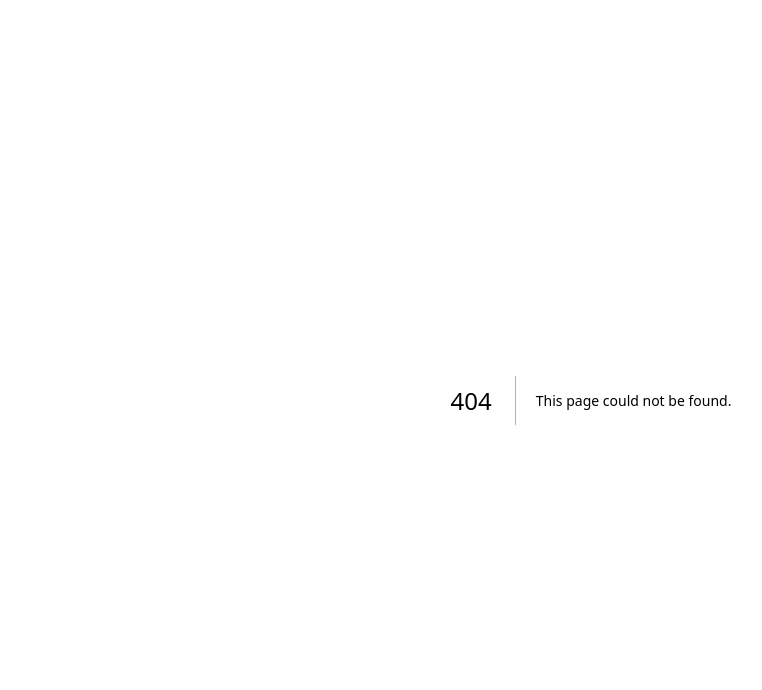
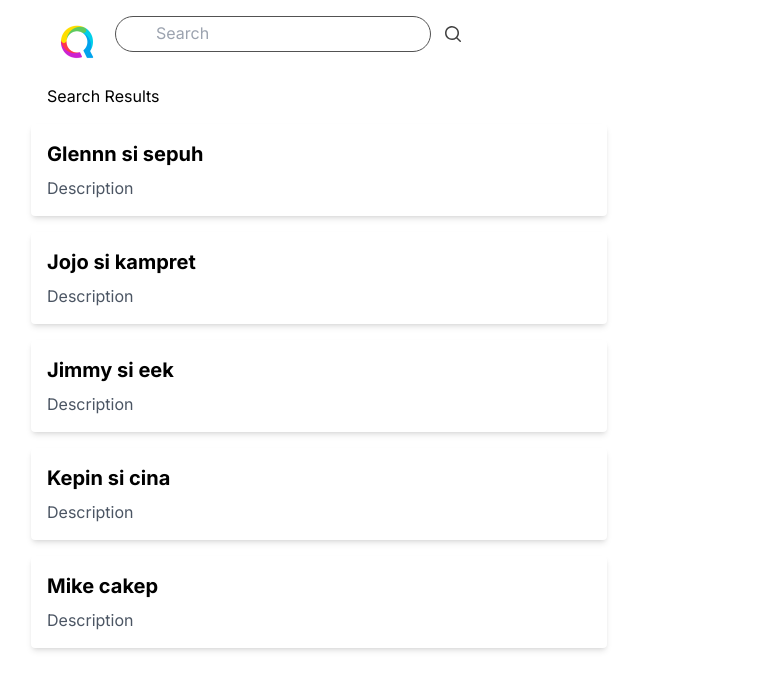
Before and after one commit to glennprays/search-engine-ui, a Next.js app: page /search in a window 1280 px wide. Before the commit this address had no page. Shown: the top 690 px of the page, without its empty margins (49-811 px from the left). Built offline with nearby package versions, Linux system fonts and the light colour scheme.

Commit message:
add url params

```diff
--- a/src/app/page.tsx
+++ b/src/app/page.tsx
@@ -1,6 +1,6 @@
 'use client'
 import HomePage from "./homepage/Homepage";
-import SearchResult from "./searchpage/page";
+import SearchResult from "./search/page";
 
 
 export default function Home() {
--- a/src/app/searchpage/page.tsx
+++ b/src/app/search/page.tsx
@@ -2,6 +2,7 @@
 import Search from "@/components/search/searchEngine";
 import Image from 'next/image';
 import logo from '../../../public/images/SearchLogo.png';
+import { useRouter } from 'next/router';
 
 const SearchResults = [
   { id: 1, title: 'Glennn si sepuh', description: 'Description' },
@@ -12,15 +13,19 @@ const SearchResults = [
 ];
 
 export default function SearchResult() {
+  const router = useRouter();
+  const { q } = router.query;
+
   return (
     <div className="max-w-2xl p-4 pl-20">
-      <div className="flex items-center self-start mb-4 ml-4"> {/* Added self-start class */}
+      <div className="flex items-center self-start mb-4 ml-4">
         <Image src={logo} alt="Logo" width={60} height={60} className="mr-2" />
         <Search />
       </div>
       <h5 className="mb-4 ml-4">Search Results</h5>
       {SearchResults.map((result) => (
         <a key={result.id} href={`/result/${result.id}`}>
+          {/* Include the query parameter in the href */}
           <div className="bg-white rounded p-4 mb-4 shadow-md cursor-pointer">
             <h3 className="text-xl font-bold mb-2">{result.title}</h3>
             <p className="text-gray-600">{result.description}</p>
--- a/src/components/search/searchEngine.tsx
+++ b/src/components/search/searchEngine.tsx
@@ -3,7 +3,7 @@ export default function searchEngine() {
     return(
         <div className="mb-4 flex w-full flex-wrap items-stretch">
             <input type="search" className="m-0 rounded-full border border-solid border-neutral-600 bg-transparent bg-clip-padding px-10 py-[0.25rem] text-base font-normal leading-[1.6] text-neutral-700 outline-none transition duration-200 ease-in-out focus:z-[3] focus:border-primary focus:text-neutral-700 focus:shadow-[inset_0_0_0_1px_rgb(59,113,202)] focus:outline-none" placeholder="Search" aria-label="Search" aria-describedby="button-addon2" />
-            <a href="/searchpage" className="flex items-center">
+            <a href="/search" className="flex items-center">
               <span className="input-group-text flex items-center whitespace-nowrap rounded px-3 py-1.5 text-center text-base font-normal text-neutral-700 dark:text-neutral-200" id="basic-addon2">
                  <svg xmlns="http://www.w3.org/2000/svg" viewBox="0 0 20 20" fill="currentColor" className="h-5 w-5">
                       <path fillRule="evenodd" d="M9 3.5a5.5 5.5 0 100 11 5.5 5.5 0 000-11zM2 9a7 7 0 1112.452 4.391l3.328 3.329a.75.75 0 11-1.06 1.06l-3.329-3.328A7 7 0 012 9z" clipRule="evenodd" />
```
